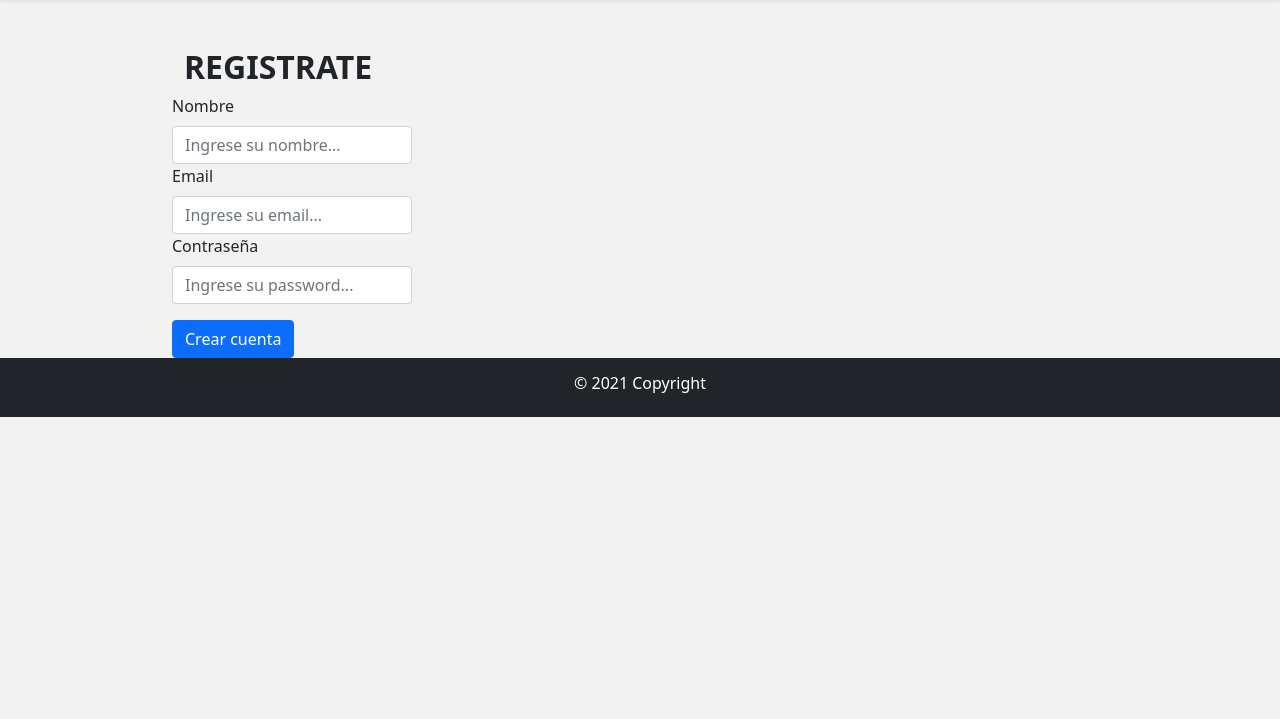
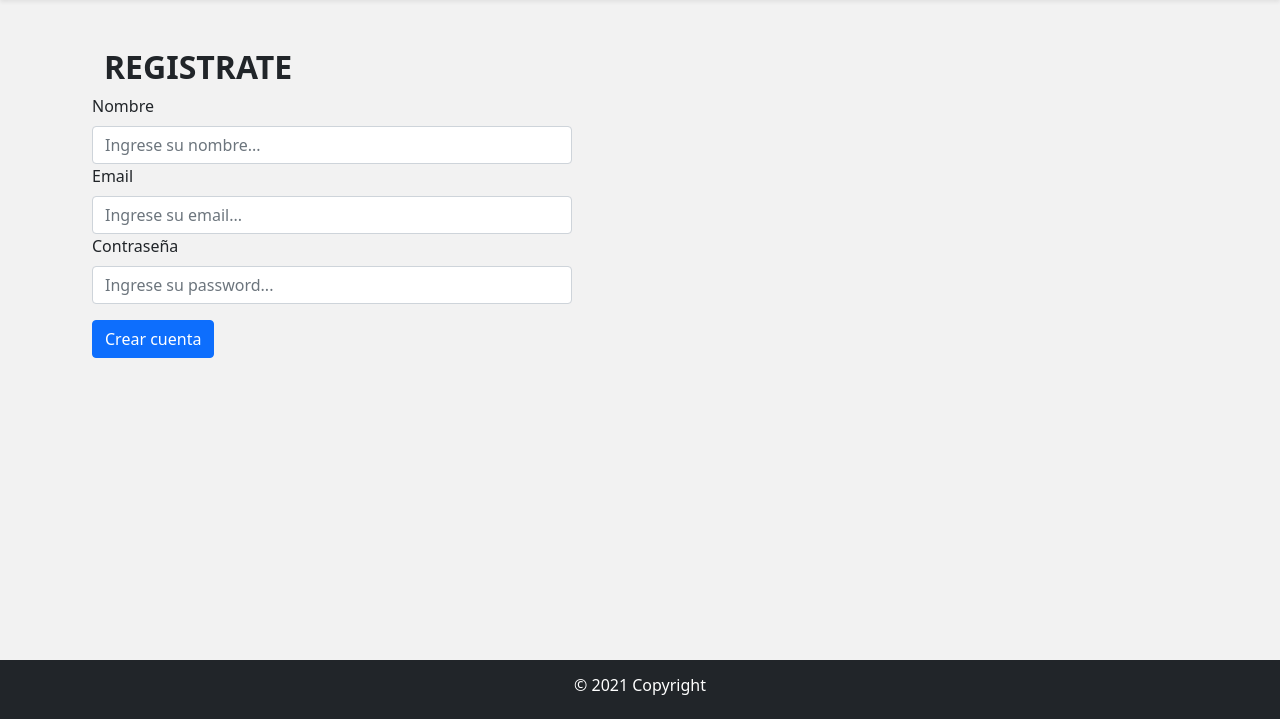
Before and after one commit to gabichrist/web2_TPE1, a PHP site: page /register in a window 1280 px wide. Shown: the part 81-800 px from the top of the page. Run offline with PHP 8.4, Linux system fonts and the light colour scheme.

Commit message:
paginacion, footer

```diff
--- a/TPE1/controllers/bookController.php
+++ b/TPE1/controllers/bookController.php
@@ -32,7 +32,7 @@ class BookController
         if ($page == 1)
             $offset = 1;
         else
-            $offset = $pageSize * $page;
+            $offset = ($pageSize * $page) - 2;
         $books = $this->model->getBooks($offset, $pageSize);
         $counts = $this->model->countBooks();
         $writerModel = new WriterModel();
@@ -92,5 +92,4 @@ class BookController
         $this->model->addBook($titulo, $sinopsis, $genero, $anio, $id_escritor);
         header("Location: " . BASE_URL);
     }
-
 }
--- a/TPE1/models/bookModel.php
+++ b/TPE1/models/bookModel.php
@@ -11,7 +11,6 @@ class bookModel
 
     function getBooks($offset, $limit)
     {
-        echo $offset;
         $query = $this->db->prepare('SELECT l.*, e.nombre, e.apellido FROM libros l JOIN escritores e ON l.id_escritor = e.id_escritor limit ?, ?');
         $query->bindParam(2, $limit, PDO::PARAM_INT);
         $query->bindParam(1, $offset, PDO::PARAM_INT);
--- a/TPE1/route.php
+++ b/TPE1/route.php
@@ -17,7 +17,6 @@ $writerController = new WriterController();
 $userController = new UserController();
 switch ($params[0]) {
     case 'home':
-        // case 'libros':
         $bookController->getBooks();
         break;
     case 'libros':
--- a/TPE1/templates/booksLayoutCSR.tpl
+++ b/TPE1/templates/booksLayoutCSR.tpl
@@ -1,6 +1,6 @@
 {include 'templates/header.tpl'}
 
-<div id= "container">
+<div class= "container">
     <h1 id="title" data-book="{$book->id_libro}">{$title}</h1>
 
     <div>
--- a/TPE1/templates/footer.tpl
+++ b/TPE1/templates/footer.tpl
@@ -1,6 +1,7 @@
-<footer class="text-center p-3 bg-dark text-white">
+<footer class="text-center p-3 bg-dark text-white fixed-bottom">
      <h3 class="justify-content-center fs-6">© 2021 Copyright</h3>
 </footer>
 
 </body>
+
 </html>
--- a/TPE1/templates/register.tpl
+++ b/TPE1/templates/register.tpl
@@ -1,8 +1,8 @@
 {include 'templates/header.tpl'}
 
-<div class="container" style="width: 60rem">
+<div class="container" style="width: 70rem">
     <h2 class="text-uppercase fw-bolder container">{$titulo}</h2>
-    <form action="verify-register" method="POST" style="width: 15rem">
+    <form action="verify-register" method="POST" style="width: 30rem">
         <div class="mb-3">
             <label class="form-label">Nombre</label>
             <input class="form-control" type="text" name="nombre" placeholder="Ingrese su nombre..." />
--- a/TPE1/templates/writerList.tpl
+++ b/TPE1/templates/writerList.tpl
@@ -2,7 +2,7 @@
 
 <h1 class="text-uppercase fw-light container" style="width: 60rem">{$title}</h1>
 
-<div class="card container" style="width: 60rem">
+<div class="card container mb-5" style="width: 60rem">
     <ul class="list-group list-group-flush">
         {foreach from=$writers item=$writer}
         <li class="list-group-item">
@@ -19,7 +19,7 @@
 </div>
 
 {if $isLogged && $isAdmin}
-<div class="container" style="width: 60rem">
+<div class="container" style="width: 60rem; margin-bottom:10%;">
     <h2 class="text-primary m-3">Agregar Escritor</h2>
         <form style="width: 30rem" class="mb-3" action="escritores/agregar" method="POST">
     <label class="form-label">Nombre</label>
```
Also changed, not shown: TPE1/js/paginador.js (deleted, +0 -26 lines), TPE1/templates/bookDetail.tpl (+7 -6 lines), TPE1/templates/bookList.tpl (+13 -19 lines), TPE1/templates/vue/coments.tpl (+9 -4 lines).
